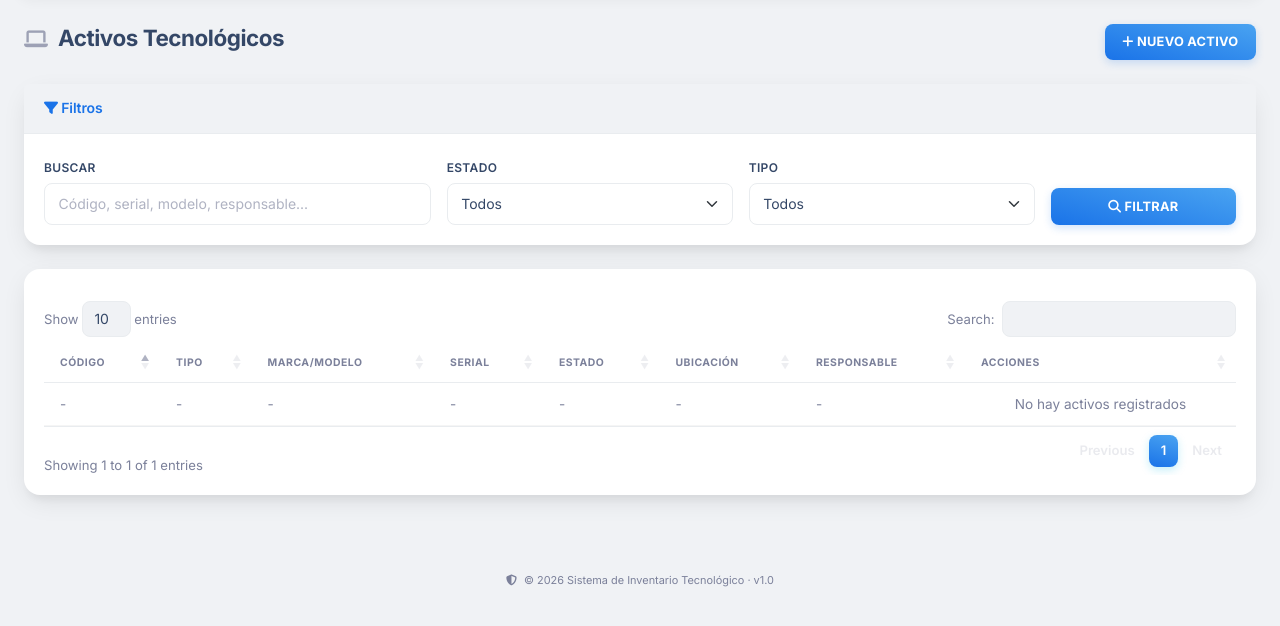
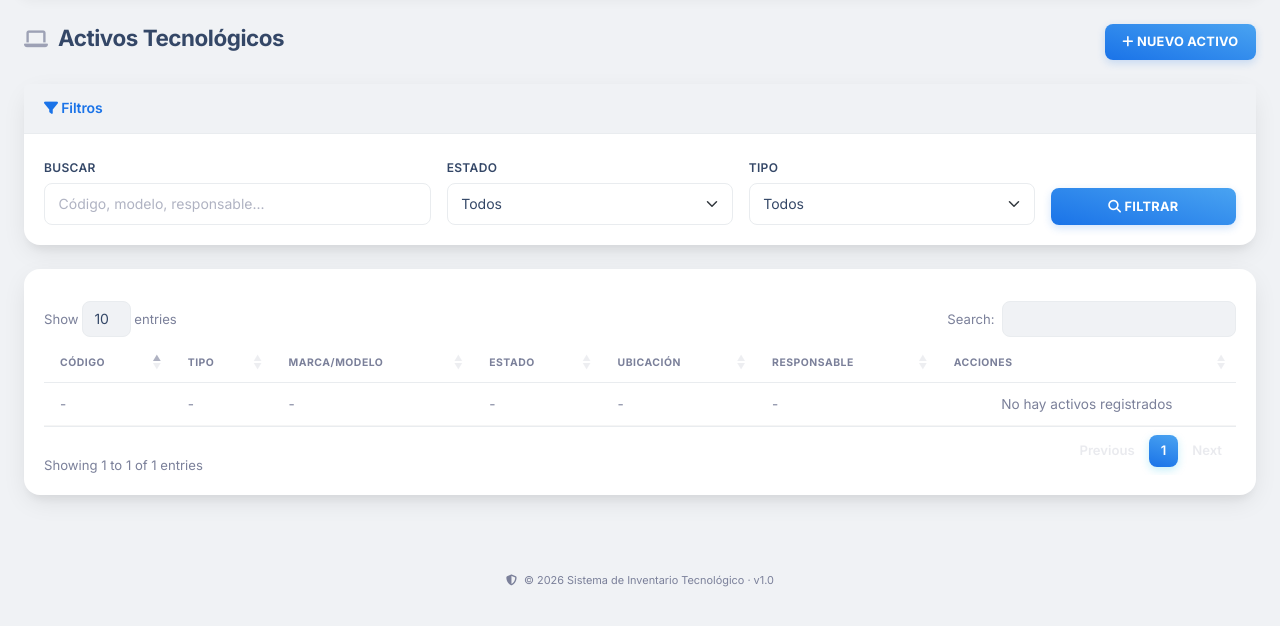
Before and after one commit to Eliasovalle22/inventario_tecnologico, a Django app: page /inventario/ in a window 1280 px wide. Shown: the part 64-690 px from the top of the page. Run offline with Django 5.2, Linux system fonts and the light colour scheme; the visitor is signed in with stand-in values (Sample User, id 1); data that the repository does not hold is empty; some libraries are stand-ins or nearby versions.

Commit message:
Update modelo activo

```diff
--- a/inventario/forms.py
+++ b/inventario/forms.py
@@ -7,7 +7,7 @@ class ActivoForm(forms.ModelForm):
     class Meta:
         model = Activo
         fields = '__all__'
-        exclude = ['creado_por', 'fecha_creacion', 'fecha_actualizacion']
+        exclude = ['creado_por', 'fecha_creacion', 'fecha_actualizacion', 'serial']
         widgets = {
             'fecha_compra': forms.DateInput(attrs={'type': 'date', 'class': 'form-control'}),
             'observaciones': forms.Textarea(attrs={'rows': 3, 'class': 'form-control'}),
@@ -18,8 +18,8 @@ class ActivoForm(forms.ModelForm):
         super().__init__(*args, **kwargs)
         # Personalizar los campos
         self.fields['codigo'].widget.attrs.update({'class': 'form-control', 'placeholder': 'Ej: ACT-001'})
+        self.fields['codigo'].required = True
         self.fields['tipo'].widget.attrs.update({'class': 'form-select'})
-        self.fields['serial'].widget.attrs.update({'class': 'form-control', 'placeholder': 'Número de serie'})
         self.fields['modelo'].widget.attrs.update({'class': 'form-control', 'placeholder': 'Modelo del equipo'})
         self.fields['valor_compra'].widget.attrs.update({'class': 'form-control', 'placeholder': '0.00'})
         self.fields['garantia_meses'].widget.attrs.update({'class': 'form-control', 'min': 0})
@@ -61,7 +61,6 @@ class ActivoForm(forms.ModelForm):
         self.fields['responsable'].required = False
 
         # Hacer algunos campos opcionales
-        self.fields['serial'].required = False
         self.fields['valor_compra'].required = False
         self.fields['proveedor'].required = False
         self.fields['factura'].required = False
--- a/inventario/views.py
+++ b/inventario/views.py
@@ -21,7 +21,6 @@ def lista_activos(request):
     if query:
         activos_list = activos_list.filter(
             Q(codigo__icontains=query) |
-            Q(serial__icontains=query) |
             Q(modelo__icontains=query) |
             Q(marca__nombre__icontains=query) |
             Q(responsable__first_name__icontains=query) |
--- a/templates/inventario/detalle_activo.html
+++ b/templates/inventario/detalle_activo.html
@@ -46,10 +46,6 @@
                                 <tr>
                                     <th>Tipo:</th>
                                     <td>{{ activo.get_tipo_display }}</td>
-                                </tr>
-                                <tr>
-                                    <th>Serial:</th>
-                                    <td>{{ activo.serial|default:"-" }}</td>
                                 </tr>
                                 <tr>
                                     <th>Categoría:</th>
--- a/templates/inventario/lista_activos.html
+++ b/templates/inventario/lista_activos.html
@@ -26,7 +26,7 @@
             <form method="get" class="row g-3">
                 <div class="col-md-4">
                     <label class="form-label">Buscar</label>
-                    <input type="text" name="q" class="form-control" placeholder="Código, serial, modelo, responsable..." value="{{ query|default:'' }}">
+                    <input type="text" name="q" class="form-control" placeholder="Código, modelo, responsable..." value="{{ query|default:'' }}">
                 </div>
                 <div class="col-md-3">
                     <label class="form-label">Estado</label>
@@ -69,7 +69,6 @@
                             <th>Código</th>
                             <th>Tipo</th>
                             <th>Marca/Modelo</th>
-                            <th>Serial</th>
                             <th>Estado</th>
                             <th>Ubicación</th>
                             <th>Responsable</th>
@@ -84,7 +83,6 @@
                             </td>
                             <td>{{ activo.get_tipo_display }}</td>
                             <td>{{ activo.marca.nombre }} {{ activo.modelo }}</td>
-                            <td>{{ activo.serial|default:"-" }}</td>
                             <td>
                                 <span class="badge" style="background-color: {{ activo.estado.color }};">
                                     {{ activo.estado.nombre }}
@@ -124,8 +122,7 @@
                             <td>-</td>
                             <td>-</td>
                             <td>-</td>
-                            <td>-</td>
-                            <td colspan="8" class="text-center">No hay activos registrados</td>
+                            <td colspan="7" class="text-center">No hay activos registrados</td>
                         </tr>
                         {% endfor %}
                     </tbody>
```
Also changed, not shown: templates/inventario/activo_form.html (+7 -10 lines).
